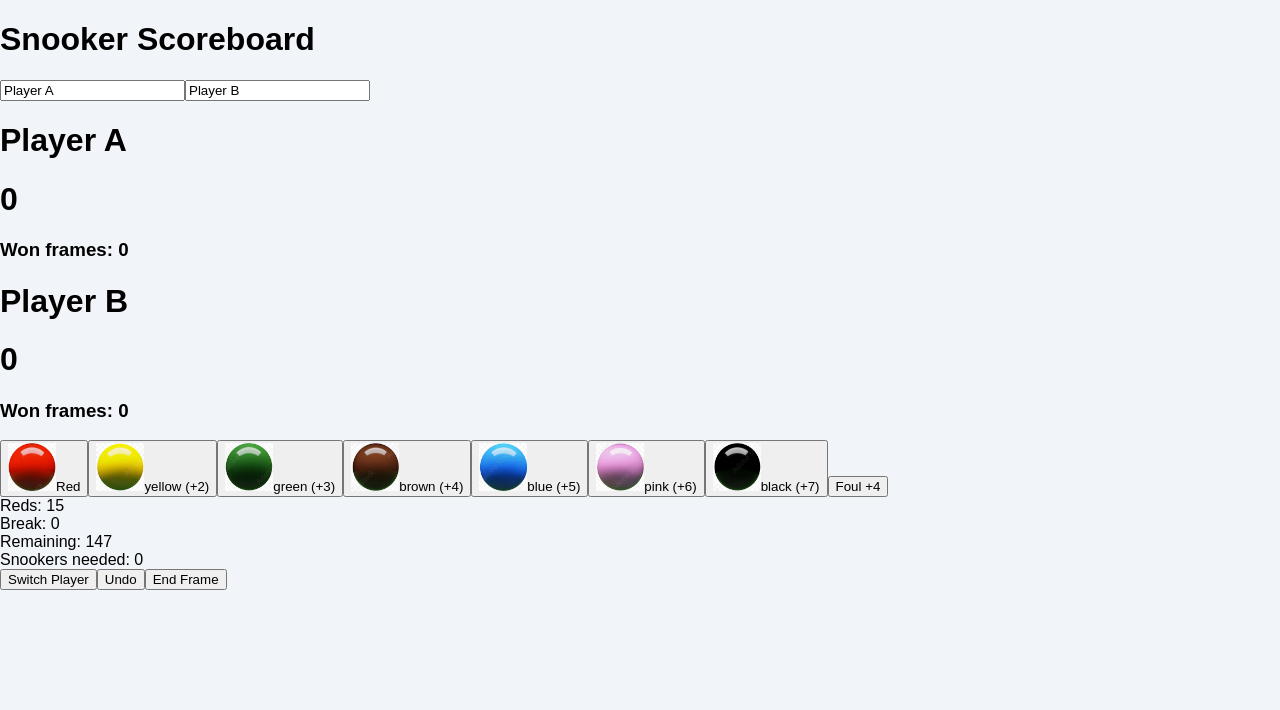
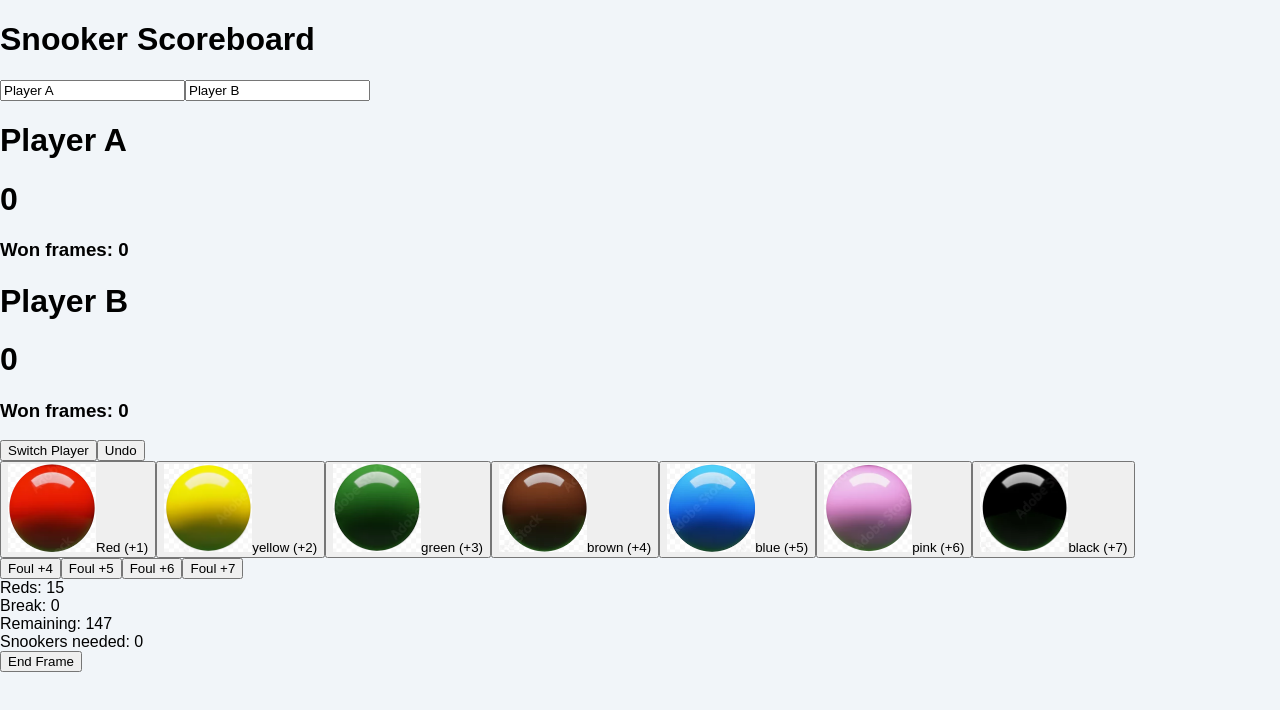
Before and after one commit to phuriponga/SnookerScoreBoard, a Next.js app: page / in a window 1280 px wide. Shown: the top 710 px of the page. Built offline with nearby package versions, Linux system fonts and the light colour scheme.

Commit message:
Update SnookerScoreboardApp.tsx

```diff
--- a/components/SnookerScoreboardApp.tsx
+++ b/components/SnookerScoreboardApp.tsx
@@ -110,7 +110,7 @@ export default function SnookerScoreboardApp() {
     }
   }
 
-  function foul(points = 4) {
+  function foul(points: number) {
     const other = currentPlayer === 'A' ? 'B' : 'A'
     setScores(prev => ({ ...prev, [other]: prev[other] + points }))
     setCurrentPlayer(other)
@@ -178,18 +178,27 @@ export default function SnookerScoreboardApp() {
           </CardContent>
         </Card>
 
+        <div className="grid grid-cols-3 gap-4">
+          <Button className="h-36 rounded-2xl" onClick={switchTurn}>Switch Player</Button>
+          <Button className="h-36 rounded-2xl" onClick={undo}>Undo</Button>
+        </div>
+
         <div className="grid grid-cols-4 gap-4">
           <Button className="h-24 text-xl rounded-2xl flex flex-col gap-2" onClick={potRed}>
-            <Image src={BALL_IMAGES.red} alt="Red ball" width={48} height={48} />
-            Red
+            <Image src={BALL_IMAGES.red} alt="Red ball" width={88} height={88} />
+            Red (+1)
           </Button>
           {COLOR_ORDER.map(c => (
             <Button key={c} className="h-24 text-xl rounded-2xl flex flex-col gap-2" onClick={() => potColor(c)}>
-              <Image src={BALL_IMAGES[c]} alt={`${c} ball`} width={48} height={48} />
+              <Image src={BALL_IMAGES[c]} alt={`${c} ball`} width={88} height={88} />
               {c} (+{COLOR_POINTS[c]})
             </Button>
           ))}
+          <br />
           <Button className="h-24 text-xl rounded-2xl" onClick={() => foul(4)}>Foul +4</Button>
+          <Button className="h-24 text-xl rounded-2xl" onClick={() => foul(5)}>Foul +5</Button>
+          <Button className="h-24 text-xl rounded-2xl" onClick={() => foul(6)}>Foul +6</Button>
+          <Button className="h-24 text-xl rounded-2xl" onClick={() => foul(7)}>Foul +7</Button>
         </div>
 
         <Card className="rounded-3xl shadow">
@@ -201,9 +210,7 @@ export default function SnookerScoreboardApp() {
           </CardContent>
         </Card>
 
-        <div className="grid grid-cols-3 gap-4">
-          <Button className="h-16 rounded-2xl" onClick={switchTurn}>Switch Player</Button>
-          <Button className="h-16 rounded-2xl" onClick={undo}>Undo</Button>
+        <div className="grid grid-cols-1 gap-4">
           <Button className="h-16 rounded-2xl" onClick={endFrame}>End Frame</Button>
         </div>
       </div>
```
